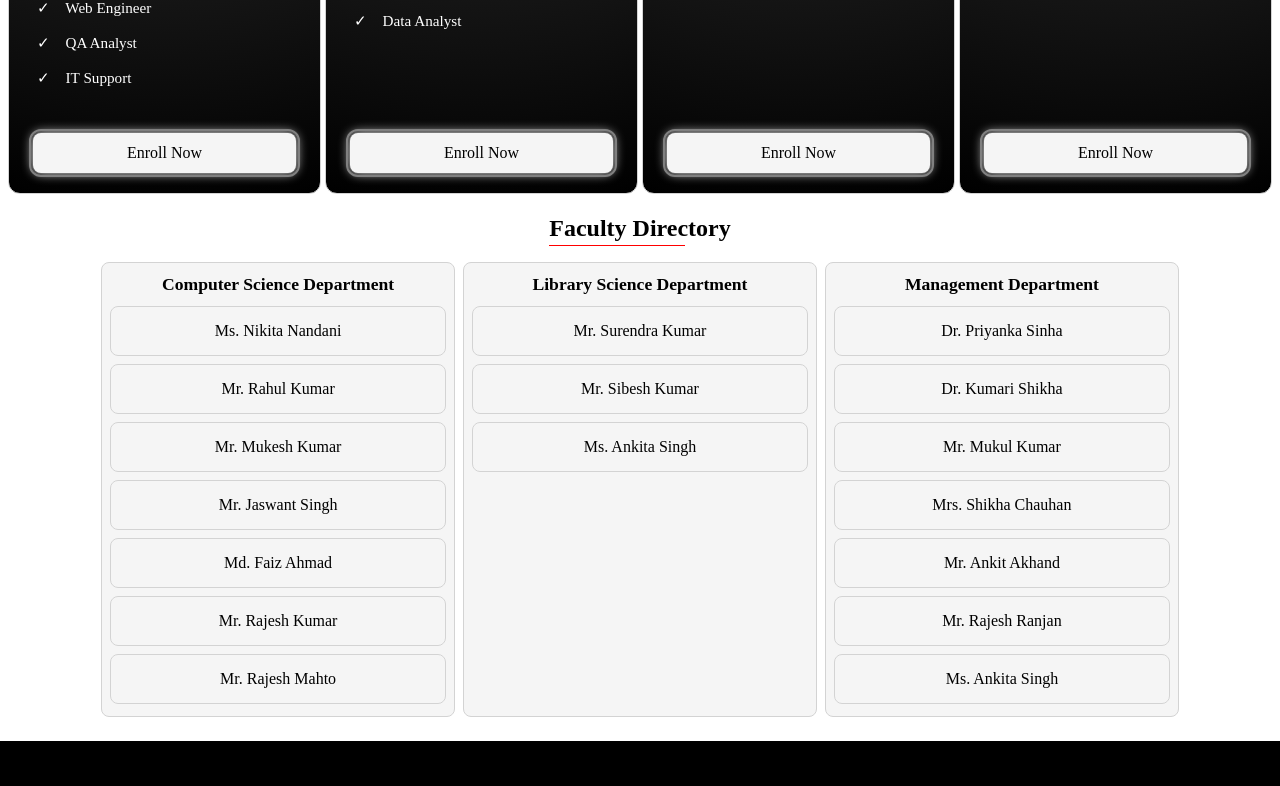
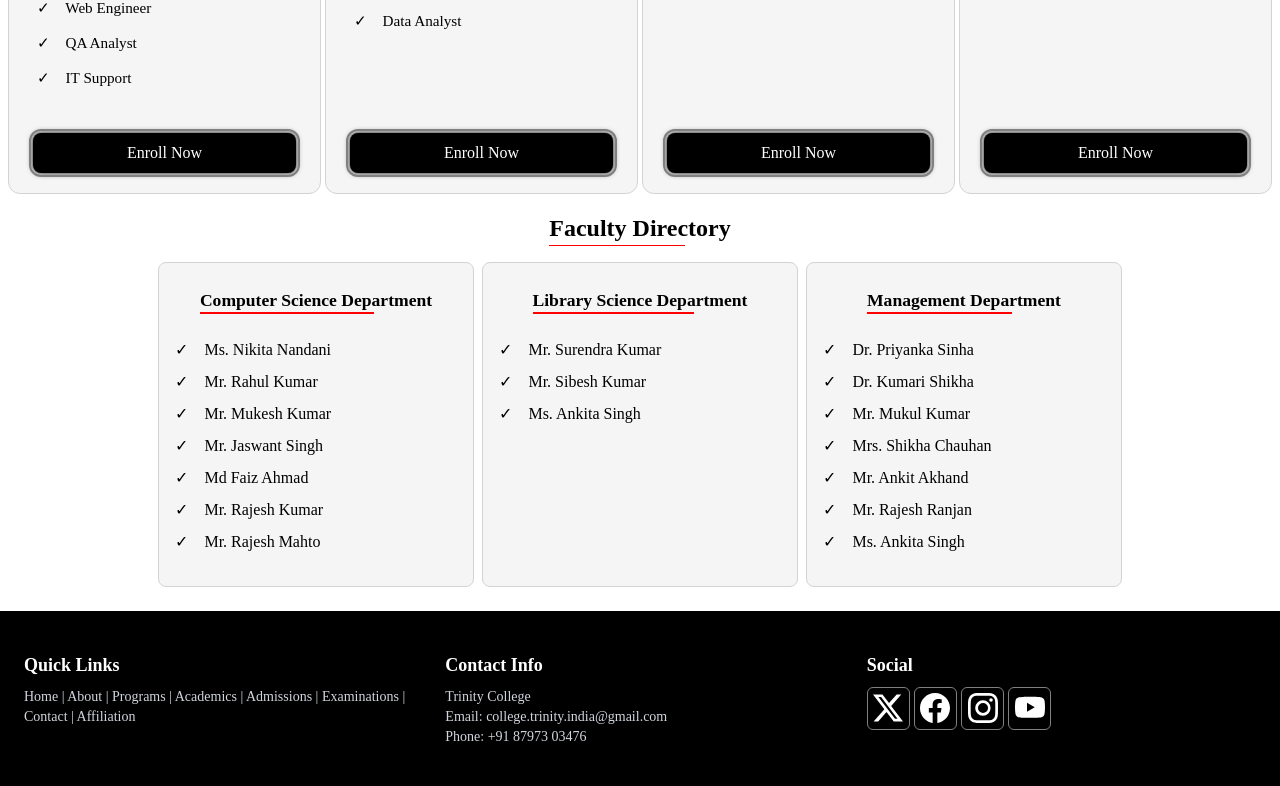
Before and after one commit to Ritiks26/trinity, a React (Vite) app: page /programs in a window 1280 px wide. Shown: the part 1320-2106 px from the top of the page. Built offline with nearby package versions, Linux system fonts and the light colour scheme; a web font is replaced by a local one.

Commit message:
finalizing

```diff
--- a/src/App.jsx
+++ b/src/App.jsx
@@ -5,6 +5,7 @@ import { HomePage } from "./pages/HomePage";
 import { AboutPage } from "./pages/AboutPage";
 import { Programs } from "./pages/Programs";
 import { Admission } from "./pages/Admission";
+import { Affiliation } from "./pages/Affiliation";
 import { ContactPage } from "./pages/ContactPage";
 import "./App.css";
 
@@ -34,6 +35,7 @@ function App() {
         <Route path="/programs" element={<Programs />} />
         <Route path="/admission" element={<Admission />} />
         <Route path="/contact-us" element={<ContactPage />} />
+        <Route path="/affiliation" element={<Affiliation />} />
       </Routes>
     </>
   );
--- a/src/data/loadData.js
+++ b/src/data/loadData.js
@@ -77,3 +77,38 @@ export const courses = [
     careerPath2: "Consultant Business Analyst",
   },
 ];
+
+export const faculties = [
+  {
+    department: "Computer Science Department",
+    facultyMembers: [
+      "Ms. Nikita Nandani",
+      "Mr. Rahul Kumar",
+      "Mr. Mukesh Kumar",
+      "Mr. Jaswant Singh",
+      "Md Faiz Ahmad",
+      "Mr. Rajesh Kumar",
+      "Mr. Rajesh Mahto",
+    ],
+  },
+  {
+    department: "Library  Science Department",
+    facultyMembers: [
+      "Mr. Surendra Kumar",
+      "Mr. Sibesh Kumar",
+      "Ms. Ankita Singh",
+    ],
+  },
+  {
+    department: "Management Department",
+    facultyMembers: [
+      "Dr. Priyanka Sinha",
+      "Dr. Kumari Shikha",
+      "Mr. Mukul Kumar",
+      "Mrs. Shikha Chauhan",
+      "Mr. Ankit Akhand",
+      "Mr. Rajesh Ranjan",
+      "Ms. Ankita Singh",
+    ],
+  },
+];
--- a/src/pages/AboutPage.css
+++ b/src/pages/AboutPage.css
@@ -404,10 +404,10 @@
   margin: 0.5rem;
   background-color: whitesmoke;
   border-radius: 2rem;
-  color: var(--white-font);
-  padding: 1rem;
+  padding: 1rem 0.25rem;
   border: 1px solid lightgray;
   background-color: black;
+  color: var(--white-font);
 }
 
 .our-vision h2 {
--- a/src/pages/Admission.css
+++ b/src/pages/Admission.css
@@ -43,8 +43,6 @@
 .eligibility-criteria,
 .admission-process,
 .documents-required {
-  margin-top: 1.5rem;
-
   p {
     margin: 0.75rem 0;
 
--- /dev/null
+++ b/src/pages/Affiliation.jsx
@@ -0,0 +1,20 @@
+import { Header } from "./components/Header";
+import { Hero } from "./components/Hero";
+import { Footer } from "./components/Footer";
+
+import "./Affiliation.css";
+
+export function Affiliation() {
+  return (
+    <>
+      <Header />
+      <Hero
+        title={"Affiliation"}
+        content={
+          "Trinity College is affiliated to Patliputra University and adheres strictly to the academic, administrative, and examination regulations prescribed by the university. We follow a transparent and quality-driven system to ensure the highest academic standards."
+        }
+      />
+      <Footer />
+    </>
+  );
+}
--- a/src/pages/Programs.css
+++ b/src/pages/Programs.css
@@ -19,7 +19,7 @@
 }
 
 .programs-offered-container {
-  color: var(--white-font);
+  color: var(--black-font);
   margin: 0 0.5rem;
   margin-bottom: 1rem;
   display: grid;
@@ -37,7 +37,8 @@
   padding: 2rem 1.5rem 1.25rem 1.5rem;
   font-family: var(--font-heading);
   border-radius: 0.75rem;
-  background-image: radial-gradient(circle at top center, #333 20%, black 100%);
+  /* background-image: radial-gradient(circle at top center, #333 20%, black 100%); */
+  background-color: whitesmoke;
   border: 1px solid lightgray;
   overflow: hidden;
 }
@@ -95,12 +96,12 @@
 }
 
 .enroll button {
-  color: var(--black-font);
-  background-color: whitesmoke;
+  color: var(--white-font);
+  background-color: black;
   width: 100%;
   padding: 0.5rem 0;
   border-radius: 0.5rem;
-  box-shadow: 0px 0px 12px white;
+  box-shadow: 0px 0px 6px black;
   cursor: pointer;
 
   &::before {
@@ -110,10 +111,6 @@
     border: 2px solid gray;
     border-radius: 0.75rem;
   }
-}
-
-.faculty-container {
-  font-family: var(--font-heading);
 }
 
 .faculty-container h2 {
@@ -145,32 +142,36 @@
 }
 
 .faculty-grid-child {
-  display: flex;
-  flex-direction: column;
   background-color: whitesmoke;
   border: 1px solid lightgray;
+  padding: 1.5rem 1rem;
+  border-radius: 0.5rem;
   color: var(--black-font);
   font-family: var(--font-heading);
-  padding: 0.5rem;
-  border-radius: 0.5rem;
-  overflow: hidden;
 }
 
 .faculty-grid-child h3 {
   position: relative;
   font-size: 1.1rem;
   font-weight: 600;
-  margin-bottom: 0.25rem;
+  margin-bottom: 1rem;
+  text-align: center;
+
+  &::before {
+    position: absolute;
+    content: "";
+    height: 5%;
+    width: 75%;
+    left: 0;
+    bottom: 0;
+    background-color: red;
+  }
 }
 
-.faculty-grid-child p {
-  font-size: 1rem;
-  margin: 0.25rem 0;
-  padding: 0.75rem;
+.department-team p {
   font-weight: 500;
-  border-radius: 0.5rem;
-  border: 1px solid lightgray;
-  font-family: var(--font-main);
+  font-family: var(--font-heading);
+  margin: 0.5rem 0;
 }
 
 @media (min-width: 768px) {
@@ -204,11 +205,10 @@
 
   .faculty-grid {
     display: grid;
-    grid-template-columns: repeat(3, 28%);
+    grid-template-columns: repeat(3, 25%);
     justify-content: center;
     gap: 0.5rem;
     margin: 0 0.5rem;
-    text-align: center;
   }
 }
 
--- a/src/pages/Programs.jsx
+++ b/src/pages/Programs.jsx
@@ -2,6 +2,7 @@ import { Header } from "./components/Header";
 import { Hero } from "./components/Hero";
 import { Footer } from "./components/Footer";
 import { courses } from "../data/loadData";
+import { faculties } from "../data/loadData";
 import "./Programs.css";
 
 export function Programs() {
@@ -104,32 +105,20 @@ export function Programs() {
               <h2>Faculty Directory</h2>
             </div>
             <div className="faculty-grid">
-              <div className="faculty-grid-child">
-                <h3>Computer Science Department</h3>
-                <p>Ms. Nikita Nandani</p>
-                <p>Mr. Rahul Kumar</p>
-                <p>Mr. Mukesh Kumar</p>
-                <p>Mr. Jaswant Singh</p>
-                <p>Md. Faiz Ahmad</p>
-                <p>Mr. Rajesh Kumar</p>
-                <p>Mr. Rajesh Mahto</p>
-              </div>
-              <div className="faculty-grid-child">
-                <h3>Library Science Department</h3>
-                <p>Mr. Surendra Kumar</p>
-                <p>Mr. Sibesh Kumar</p>
-                <p>Ms. Ankita Singh</p>
-              </div>
-              <div className="faculty-grid-child">
-                <h3>Management Department</h3>
-                <p>Dr. Priyanka Sinha</p>
-                <p>Dr. Kumari Shikha</p>
-                <p>Mr. Mukul Kumar</p>
-                <p>Mrs. Shikha Chauhan</p>
-                <p>Mr. Ankit Akhand</p>
-                <p>Mr. Rajesh Ranjan</p>
-                <p>Ms. Ankita Singh</p>
-              </div>
+              {faculties.map((faculty, index) => (
+                <div key={index} className="faculty-grid-child">
+                  <div style={{ display: "flex", justifyContent: "center" }}>
+                    <h3>{faculty.department}</h3>
+                  </div>
+                  <div className="department-team">
+                    {faculty.facultyMembers.map((member, i) => (
+                      <p key={i}>
+                        <span className="with-check">&#10003;</span> {member}
+                      </p>
+                    ))}
+                  </div>
+                </div>
+              ))}
             </div>
           </div>
         </section>
--- a/src/pages/components/Header.css
+++ b/src/pages/components/Header.css
@@ -113,7 +113,15 @@ header {
   .nav ul li a:hover {
     color: gray;
   }
+
+  .hamburger-menu img {
+    filter: invert(1);
+  }
 }
+
+/* header.header-text-change .hamburger-menu img {
+  filter: invert(0);
+} */
 
 .left-section {
   display: flex;
@@ -180,6 +188,8 @@ header {
 .hamburger-menu img {
   height: 100%;
   width: 100%;
+  filter: invert(0);
+  transition: filter 0.3s ease-in-out;
 }
 
 .android-menus {
--- a/src/pages/components/Header.jsx
+++ b/src/pages/components/Header.jsx
@@ -1,4 +1,4 @@
-import { NavLink } from "react-router";
+import { NavLink, Link } from "react-router";
 import { useEffect, useRef, useState } from "react";
 import androidMenu from "../../assets/hamburger-menu.svg";
 import removeIcon from "../../assets/remove.svg";
@@ -48,10 +48,10 @@ export function Header() {
         <div className="logo-icon">
           <img src="assets/images/logo-t.svg" alt="" />
         </div>
-        <div className="header-location">
+        <Link to={"/"} className="header-location">
           <div className="college-name">Trinity College</div>
           <div className="college-location">Patliputra, Patna</div>
-        </div>
+        </Link>
       </div>
       <div className="nav">
         <ul>
@@ -81,7 +81,7 @@ export function Header() {
           </li>
           <li>
             <NavLink
-              to={""}
+              to={"/affiliation"}
               className={({ isActive }) => (isActive ? "active" : "")}
             >
               affiliation
@@ -121,7 +121,7 @@ export function Header() {
             </NavLink>
           </li>
           <li>
-            <NavLink onClick={toggleAndroidMenu} to={""}>
+            <NavLink onClick={toggleAndroidMenu} to={"/affiliation"}>
               Affiliation
             </NavLink>
           </li>
```
Also changed, not shown: src/pages/Affiliation.css (added).
